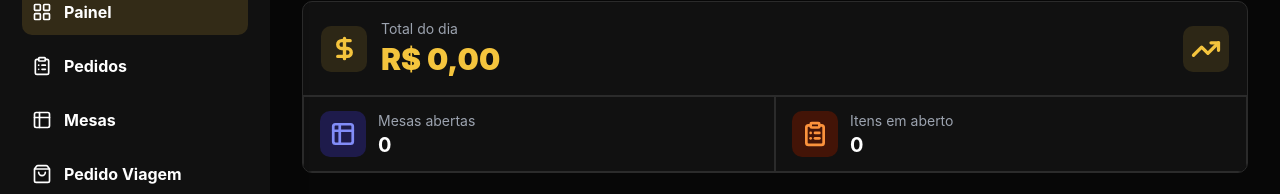
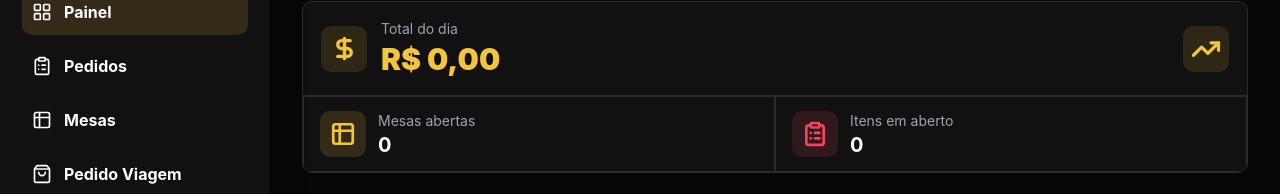
Before and after one commit to ismaelfabio9-arch/Jully-burguer, a React (Create React App) app: page / in a window 1280 px wide. Shown: the part 83-277 px from the top of the page. Built offline with nearby package versions, Linux system fonts and the light colour scheme; no server answers; the database is empty.

Commit message:
Remover cores roxo/azul/laranja remanescentes do tema antigo em ícones e botões visíveis (Dashboard, cardápio do cliente, notificações)

```diff
--- a/src/styles/Cliente/CardapioMesa.css
+++ b/src/styles/Cliente/CardapioMesa.css
@@ -61,9 +61,9 @@
   width: 100%;
   margin-top: 10px;
   padding: 14px;
-  border: none;
+  border: 1.5px solid #3a3a3a;
   border-radius: 12px;
-  background: #2563eb;
+  background: transparent;
   color: white;
   font-size: 16px;
   cursor: pointer;
@@ -88,9 +88,9 @@
 .cardapio-garcom-btn {
   width: 100%;
   margin-top: 12px;
-  background: #2563eb;
-  color: white;
-  border: none;
+  background: transparent;
+  color: #F4C43D;
+  border: 1.5px solid #F4C43D;
   border-radius: 12px;
   padding: 14px;
   cursor: pointer;
--- a/src/styles/Garcom/Dashboard.css
+++ b/src/styles/Garcom/Dashboard.css
@@ -92,8 +92,8 @@
 }
 
 .green  { background: #FDF3D9; color: #C9971F; }
-.purple { background: #f0edff; color: #C9971F; }
-.orange { background: #fff1df; color: #f97316; }
+.purple { background: var(--brand-tint, #FDF3D9); color: var(--brand-dark, #C9971F); }
+.orange { background: #FCE1E6; color: #F2445C; }
 
 .summary-text-ref span,
 .summary-mini-ref span {
@@ -339,8 +339,8 @@ body.dark .icon-square-ref.green,
 body.dark .table-icon-ref { background: var(--green-bg) !important; color: var(--green) !important; }
 
 body.dark .table-card-ref.livre .table-icon-ref { background: var(--card-3) !important; color: var(--muted) !important; }
-body.dark .icon-circle-ref.purple { background: #1e1b4b !important; color: #818cf8 !important; }
-body.dark .icon-circle-ref.orange { background: #431407 !important; color: #fb923c !important; }
+body.dark .icon-circle-ref.purple { background: rgba(244, 196, 61, 0.14) !important; color: var(--brand, #F4C43D) !important; }
+body.dark .icon-circle-ref.orange { background: rgba(242, 68, 92, 0.14) !important; color: var(--red, #F2445C) !important; }
 .toast-pagamento-garcom {
   position: fixed;
   top: 18px;
--- a/src/styles/Garcom/Notificacoes.css
+++ b/src/styles/Garcom/Notificacoes.css
@@ -41,7 +41,7 @@ body.dark .notificacao-card {
 
 body.dark .notificacao-card strong { color: var(--text) !important; }
 body.dark .notificacao-card p      { color: var(--muted) !important; }
-body.dark .icone-azul              { background: #1e1b4b !important; }
+body.dark .icone-azul              { background: rgba(244, 196, 61, 0.14) !important; }
 body.dark .icone-vermelho          { background: #450a0a !important; }
 .notificacao-clicavel {
   width: 100%;
```
